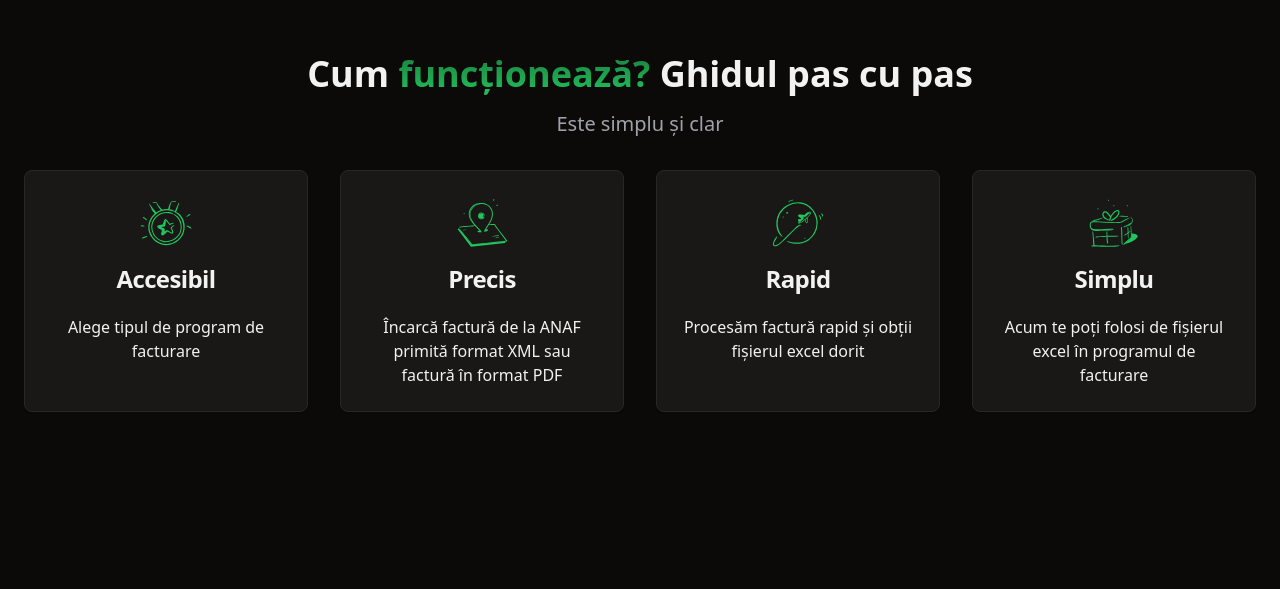
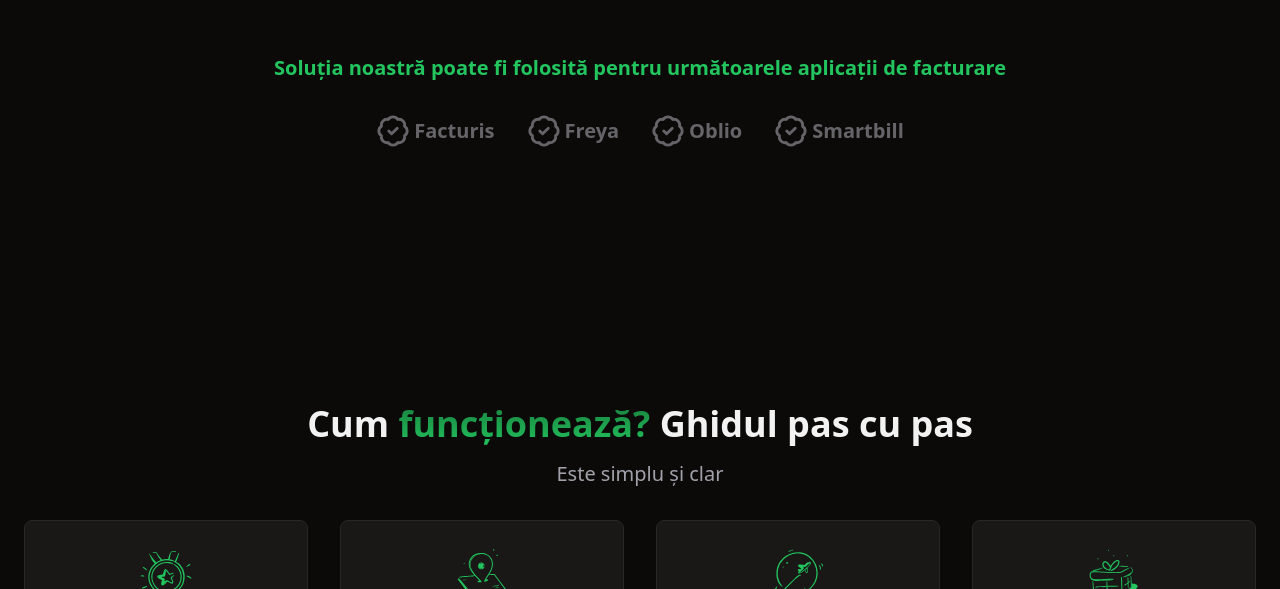
Before and after one commit to andreidorinm/invoice-app-website, a React (Vite) app: page / in a window 1280 px wide. Shown: the part 1291-1880 px from the top of the page. Built offline with nearby package versions, Linux system fonts and the light colour scheme.

Commit message:
fixed more issues

```diff
--- a/src/App.tsx
+++ b/src/App.tsx
@@ -7,7 +7,7 @@
 import { Contact } from "./components/Contact";
 import { Pricing } from "./components/Pricing";
 import { ScrollToTop } from "./components/ScrollToTop";
-// import { Sponsors } from "./components/Sponsors";
+import { Sponsors } from "./components/Sponsors";
 import { Testimonials } from "./components/Testimonials";
 import "./App.css";
 
@@ -17,7 +17,7 @@
       <Navbar />
       <Hero />
       <About />
-      {/* <Sponsors /> */}
+      <Sponsors />
       <HowItWorks />
       <Pricing />
       <Testimonials />
--- a/src/components/Contact.tsx
+++ b/src/components/Contact.tsx
@@ -1,4 +1,4 @@
-import { Mail } from "lucide-react"; // Import the email icon
+import { Mail, Linkedin, Github } from "lucide-react"; // Import the icons
 import { Button } from "./ui/button";
 
 export const Contact = () => {
@@ -12,7 +12,8 @@
           Suntem aici pentru a vă ajuta. Nu ezitați să ne contactați!
         </p>
 
-        <div className="flex flex-col items-center">
+        {/* Flexbox to align the buttons in a row */}
+        <div className="flex justify-center space-x-6">
           <Button
             variant="link"
             className="text-xl flex items-center"
@@ -25,6 +26,26 @@
             <Mail className="mr-2" />
             andrei.dorin00@gmail.com
           </Button>
+
+          <Button
+            variant="link"
+            className="text-xl flex items-center"
+            onClick={() =>
+              window.open("https://www.linkedin.com/in/andrei-mihaila-b75798211/")
+            }
+          >
+            <Linkedin className="mr-2" />
+            LinkedIn
+          </Button>
+
+          <Button
+            variant="link"
+            className="text-xl flex items-center"
+            onClick={() => window.open("https://github.com/andreidorinm/invoice-app")}
+          >
+            <Github className="mr-2" />
+            GitHub
+          </Button>
         </div>
       </div>
 
--- a/src/components/Hero.tsx
+++ b/src/components/Hero.tsx
@@ -7,7 +7,7 @@
       <div className="text-center lg:text-start space-y-6">
         <main className="text-5xl md:text-6xl font-bold">
           <h1 className="inline">
-            <span className="inline bg-gradient-to-r from-[#F596D3]  to-[#D247BF] text-transparent bg-clip-text">
+            <span className="inline bg-gradient-to-r from-[#F596D3] to-[#D247BF] text-transparent bg-clip-text">
               ClarFactura
             </span>{" "}
             evident
@@ -25,9 +25,9 @@
         </p>
 
         <div className="space-y-4 md:space-y-0 md:space-x-4">
-          <Button className="w-full md:w-1/3">Descarca</Button>
-
-
+          <a href="https://clarfactura.b-cdn.net/ClarFactura%20in%20NIR-Windows.exe" download>
+            <Button className="w-full md:w-1/3">Descarcă</Button>
+          </a>
         </div>
       </div>
 
--- a/src/components/Sponsors.tsx
+++ b/src/components/Sponsors.tsx
@@ -1,58 +1,50 @@
-// import { Radar } from "lucide-react";
+import { BadgeCheck } from "lucide-react";
 
-// interface SponsorProps {
-//   icon: JSX.Element;
-//   name: string;
-// }
+interface SponsorProps {
+  icon: JSX.Element;
+  name: string;
+}
 
-// const sponsors: SponsorProps[] = [
-//   {
-//     icon: <Radar size={34} />,
-//     name: "Sponsor 1",
-//   },
-//   {
-//     icon: <Radar size={34} />,
-//     name: "Sponsor 2",
-//   },
-//   {
-//     icon: <Radar size={34} />,
-//     name: "Sponsor 3",
-//   },
-//   {
-//     icon: <Radar size={34} />,
-//     name: "Sponsor 4",
-//   },
-//   {
-//     icon: <Radar size={34} />,
-//     name: "Sponsor 5",
-//   },
-//   {
-//     icon: <Radar size={34} />,
-//     name: "Sponsor 6",
-//   },
-// ];
+const sponsors: SponsorProps[] = [
+  {
+    icon: <BadgeCheck size={34} />,
+    name: "Facturis",
+  },
+  {
+    icon: <BadgeCheck size={34} />,
+    name: "Freya",
+  },
+  {
+    icon: <BadgeCheck size={34} />,
+    name: "Oblio",
+  },
+  {
+    icon: <BadgeCheck size={34} />,
+    name: "Smartbill",
+  }
+];
 
-// export const Sponsors = () => {
-//   return (
-//     <section
-//       id="sponsors"
-//       className="container pt-24 sm:py-32"
-//     >
-//       <h2 className="text-center text-md lg:text-xl font-bold mb-8 text-primary">
-//         Cu cine colaborăm
-//       </h2>
+export const Sponsors = () => {
+  return (
+    <section
+      id="sponsors"
+      className="container pt-24 sm:py-32"
+    >
+      <h2 className="text-center text-md lg:text-xl font-bold mb-8 text-primary">
+        Soluția noastră poate fi folosită pentru următoarele aplicații de facturare
+      </h2>
 
-//       <div className="flex flex-wrap justify-center items-center gap-4 md:gap-8">
-//         {sponsors.map(({ icon, name }: SponsorProps) => (
-//           <div
-//             key={name}
-//             className="flex items-center gap-1 text-muted-foreground/60"
-//           >
-//             <span>{icon}</span>
-//             <h3 className="text-xl  font-bold">{name}</h3>
-//           </div>
-//         ))}
-//       </div>
-//     </section>
-//   );
-// };
+      <div className="flex flex-wrap justify-center items-center gap-4 md:gap-8">
+        {sponsors.map(({ icon, name }: SponsorProps) => (
+          <div
+            key={name}
+            className="flex items-center gap-1 text-muted-foreground/60"
+          >
+            <span>{icon}</span>
+            <h3 className="text-xl  font-bold">{name}</h3>
+          </div>
+        ))}
+      </div>
+    </section>
+  );
+};
```
